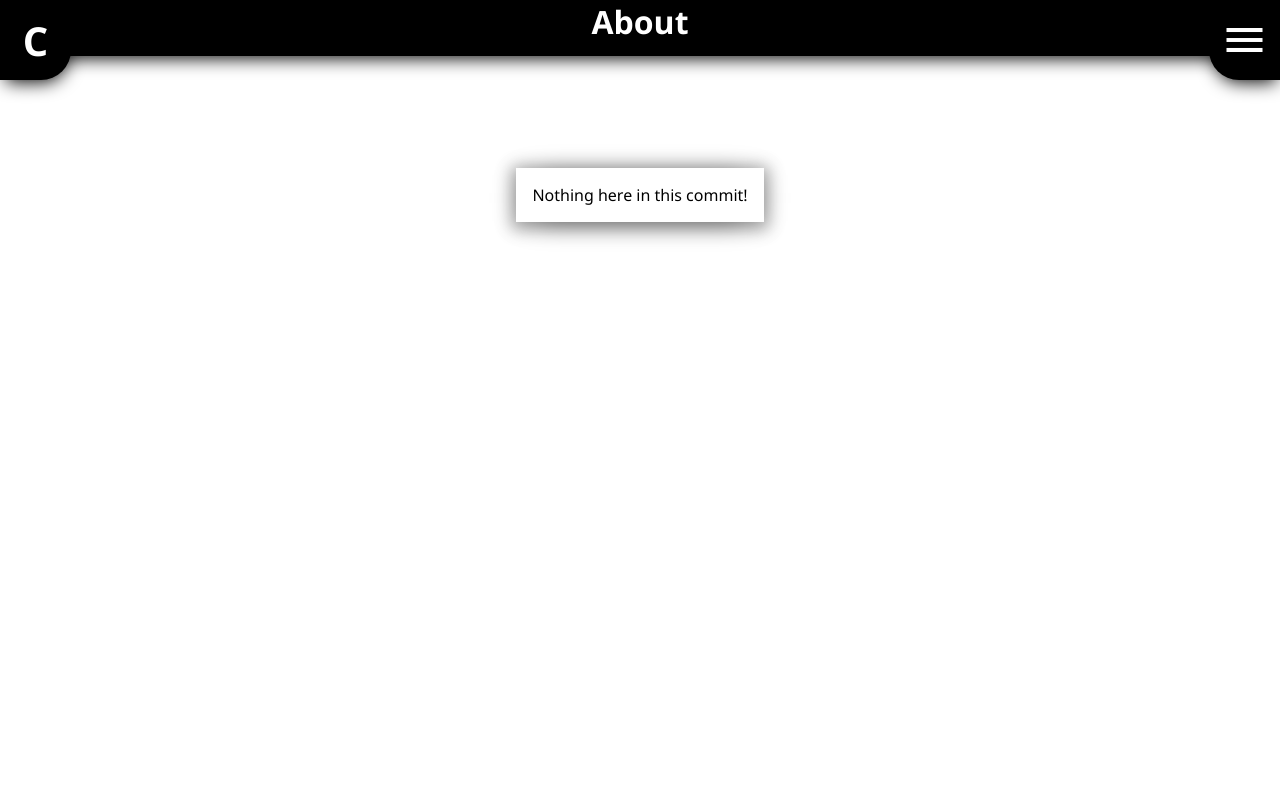
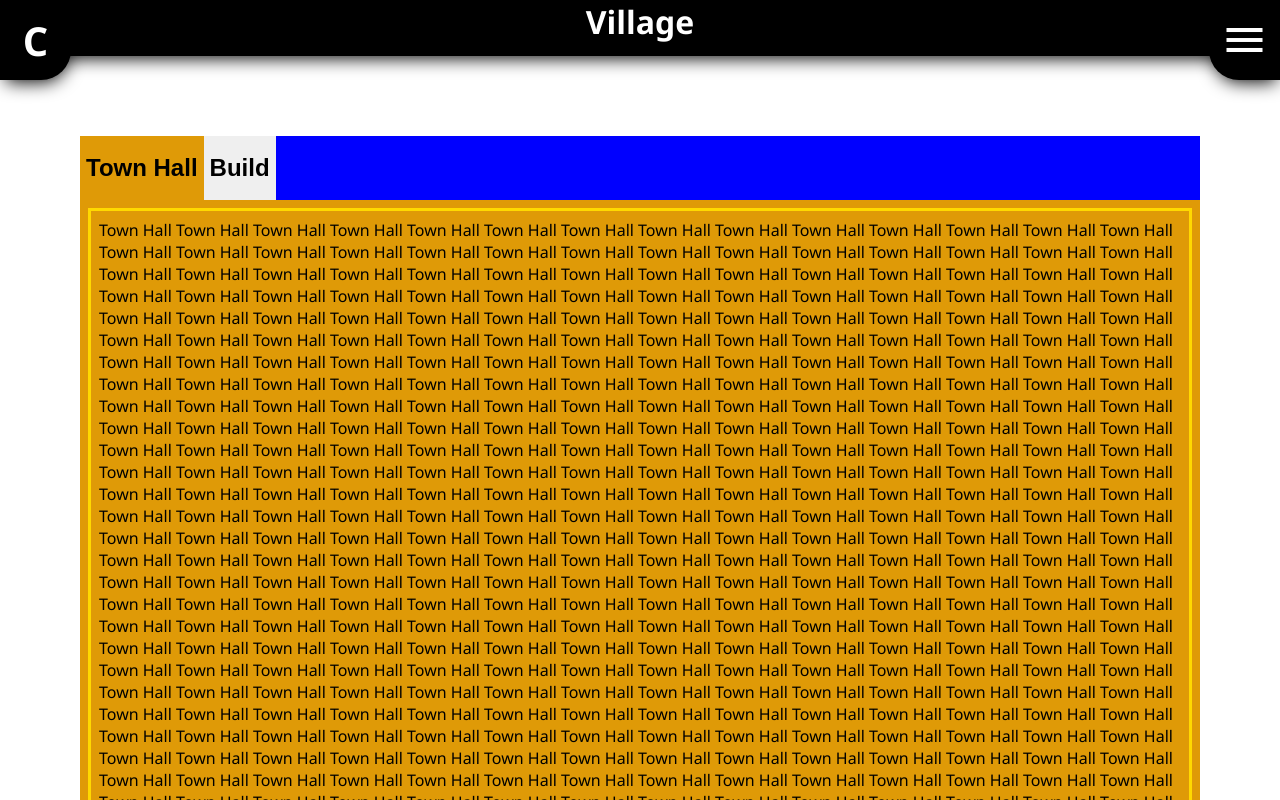
Before and after one commit to cdilz/cdilz, a Next.js app: page /games/village in a window 1280 px wide. Built offline with nearby package versions, Linux system fonts and the light colour scheme.

Commit message:
First layout for Village game.

```diff
--- /dev/null
+++ b/component/games/games.village.module.css
@@ -0,0 +1,59 @@
+.gameTile
+{
+	display: flex;
+	justify-content: center;
+	align-content: center;
+	border-bottom-left-radius: 10px;
+	border-bottom-right-radius: 10px;
+}
+
+.gameTile div
+{
+	box-sizing: border-box;
+	margin: 0.5rem;
+	width: 100%;
+	min-height: auto;
+	border-style: solid;
+	border-width: 3px;
+	border-bottom-left-radius: 10px;
+	border-bottom-right-radius: 10px;
+}
+
+.gameNav
+{
+	display: flex;
+	position: sticky;
+	top: 5rem;
+	background-color: blue;
+	width: 100%;
+	height: 4rem;
+}
+
+@media(min-width: 600px)
+{
+	.gameNav
+	{
+		top: 0;
+	}
+}
+
+.gameNav button
+{
+	height: 100%;
+	font-weight: bolder;
+	font-size: 150%;
+	border: 0px;
+	outline: none;
+}
+
+.townHall
+{
+	background-color: rgb(223, 154, 7);
+}
+
+.townHall div
+{
+	background-color: rgb(223, 154, 7);
+	border-color: rgb(255, 217, 0);
+	padding: 0.5rem;
+}
--- /dev/null
+++ b/component/games/village.js
@@ -0,0 +1,28 @@
+import Head from 'next/head'
+import style from './games.village.module.css'
+
+export default function page()
+{
+  return (
+    <section>
+			<Head>
+				<script type='text/javascript' src='/script/games/village/population.js'></script>
+				<script type='text/javascript' src='/script/games/village/game.js'></script>
+				<script type='text/javascript' src='/script/games/village/main.js'></script>
+			</Head>
+			<nav className={style.gameNav}>
+				<button className={style.townHall}>
+					Town Hall
+				</button>
+				<button>
+					Build
+				</button>
+			</nav>
+      <section className={style.gameTile + ' ' + style.townHall}>
+        <div>
+					{'Town Hall\n'.repeat(1000)}
+				</div>
+      </section>
+		</section>
+  )
+}
--- a/component/layout/layout.scroll.module.css
+++ b/component/layout/layout.scroll.module.css
@@ -50,7 +50,6 @@
 
   .inside
   {
-    overflow-y: auto;
     margin-left: 5rem;
     margin-right: 5rem;
     padding: 0;
--- a/component/style/global.css
+++ b/component/style/global.css
@@ -39,18 +39,6 @@ p
   height: 100%;
 }
 
-@media (min-width:600px)
-{
-  .hover
-  {
-    box-shadow: 0px 3px 15px 5px rgba(0, 0, 0, 0.30),
-                0px 3px 35px -15px rgba(0, 0, 0, 1);/*,
-                -0.5rem -0.5rem 1rem 0rem rgba(0, 0, 0, 0.20),
-                -0.5rem 0.5rem 1rem 0rem rgba(0, 0, 0, 0.20),
-                0.5rem -0.5rem 1rem 0rem rgba(0, 0, 0, 0.20)*/;
-
-  }
-}
 .wrapper
 {
 	display: flex;
@@ -65,5 +53,20 @@ p
 	.wrapper
 	{
 		margin: 2rem;
-	}
+  }
+
+  .hover
+  {
+    box-shadow: 0px 3px 15px 5px rgba(0, 0, 0, 0.30),
+                0px 3px 35px -15px rgba(0, 0, 0, 1);/*,
+                -0.5rem -0.5rem 1rem 0rem rgba(0, 0, 0, 0.20),
+                -0.5rem 0.5rem 1rem 0rem rgba(0, 0, 0, 0.20),
+                0.5rem -0.5rem 1rem 0rem rgba(0, 0, 0, 0.20)*/;
+
+  }
 }
+
+button
+{
+  cursor: pointer;
+}
--- a/pages/games/village.js
+++ b/pages/games/village.js
@@ -1,15 +1,16 @@
 import Layout from 'component/layout/scroll'
-import style from './pages.games.village.module.css'
+import Dynamic from 'next/dynamic'
+
+//let Game = Dynamic(() => import('component/games/village.js'), {ssr: false})
+import Game from 'component/games/village.js'
 
 export default function page()
 {
   return (
-    <Layout titleOverride='About'>
-      <section className={'wrapper hover'}>
-        <p className={style.text}>
-          Nothing here in this commit!
-        </p>
-      </section>
+    <Layout titleOverride='Village'>
+			<Game>
+
+			</Game>
 		</Layout>
   )
 }
```
Also changed, not shown: pages/chat.js (+0 -12 lines), public/script/games/village/game.js (added, +42 -0 lines), public/script/games/village/population.js (added, +94 -0 lines), public/script/games/village/main.js (added).
